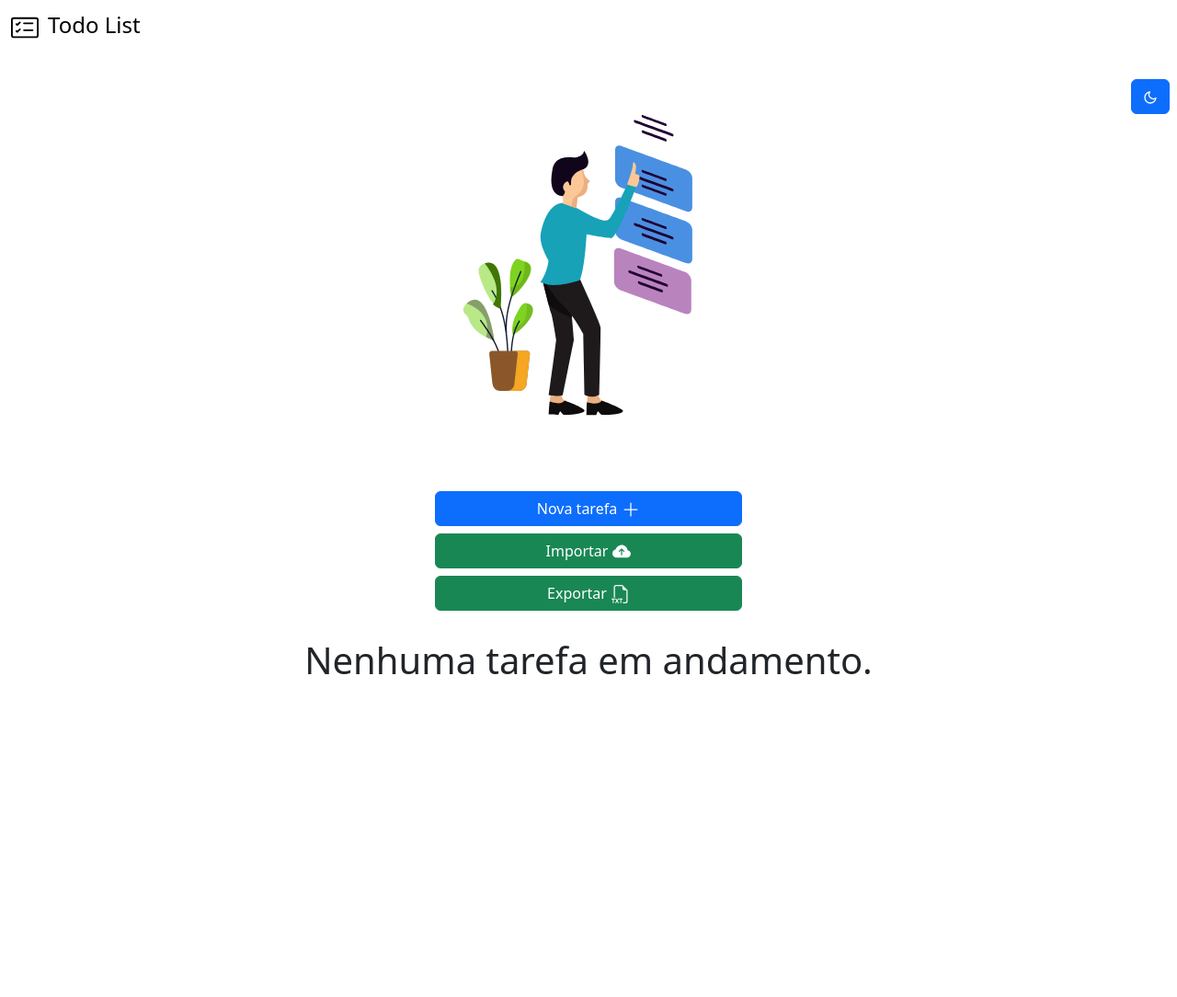
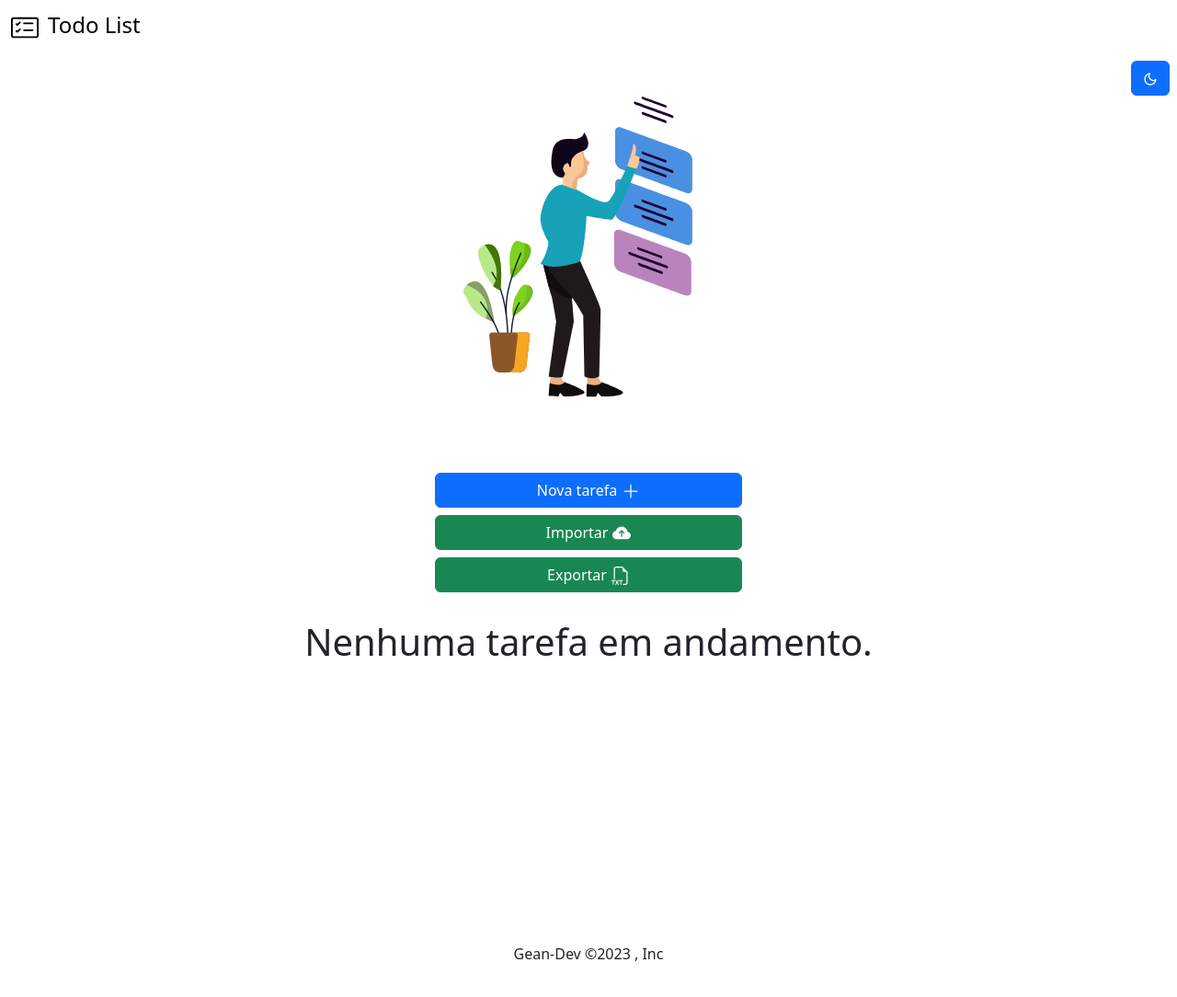
Before and after one commit to geanderson-062/Todo_list, a React (Create React App) app: page / in a window 1280 px wide. Shown: the top 1084 px of the page at 92% size. Before the commit the page ends 800 px from the top, so only its background shows below. Built offline with nearby package versions, Linux system fonts and the light colour scheme.

Commit message:
add footer

```diff
--- a/src/App.js
+++ b/src/App.js
@@ -9,6 +9,7 @@ import { FiSun, FiMoon } from "react-icons/fi";
 import Navbar from "./Components/Navbar";
 import Tasklist from "./Components/Tasklist";
 import Animation from "./Components/Animation";
+import Footer from "./Components/Footer";
 
 function App() {
   const [darkMode, setDarkMode] = useState(false);
@@ -27,10 +28,9 @@ function App() {
       <div class="d-grid gap-2 d-md-flex justify-content-md-end">
         <button
           style={{
-            marginTop: 20,
             maxWidth: 50,
             maxHeight: 50,
-            marginLeft: 30,
+            marginLeft: "5%",
           }}
           onClick={toggleDarkMode}
           class="btn btn-primary me-md-2"
@@ -41,6 +41,7 @@ function App() {
       </div>
       <Animation />
       <Tasklist />
+      <Footer />
     </div>
   );
 }
--- /dev/null
+++ b/src/Components/Footer.jsx
@@ -0,0 +1,9 @@
+import React from "react";
+
+export default function Footer() {
+  return (
+    <footer style={{ marginTop: 300, marginBottom: 50 }}>
+      <h1 className="text-center fs-6">Gean-Dev ©2023 , Inc</h1>
+    </footer>
+  );
+}
--- a/src/Components/Tasklist.jsx
+++ b/src/Components/Tasklist.jsx
@@ -478,7 +478,7 @@ export default function Search() {
           tarefas.map((tarefa, index) => (
             <div key={index}>
               <br />
-              <table className="table table-secondary table-hover">
+              <table className="table table-secondary table-bordered table-hover">
                 <thead>
                   <tr>
                     <th scope="col">Tarefa</th>
--- a/src/styles/index.css
+++ b/src/styles/index.css
@@ -17,3 +17,7 @@ a{text-decoration: none;}
 .dark-mode h1 {
   color: #fff;
 }
+
+.dark-mode h1 {
+  color: #fff;
+}
```
